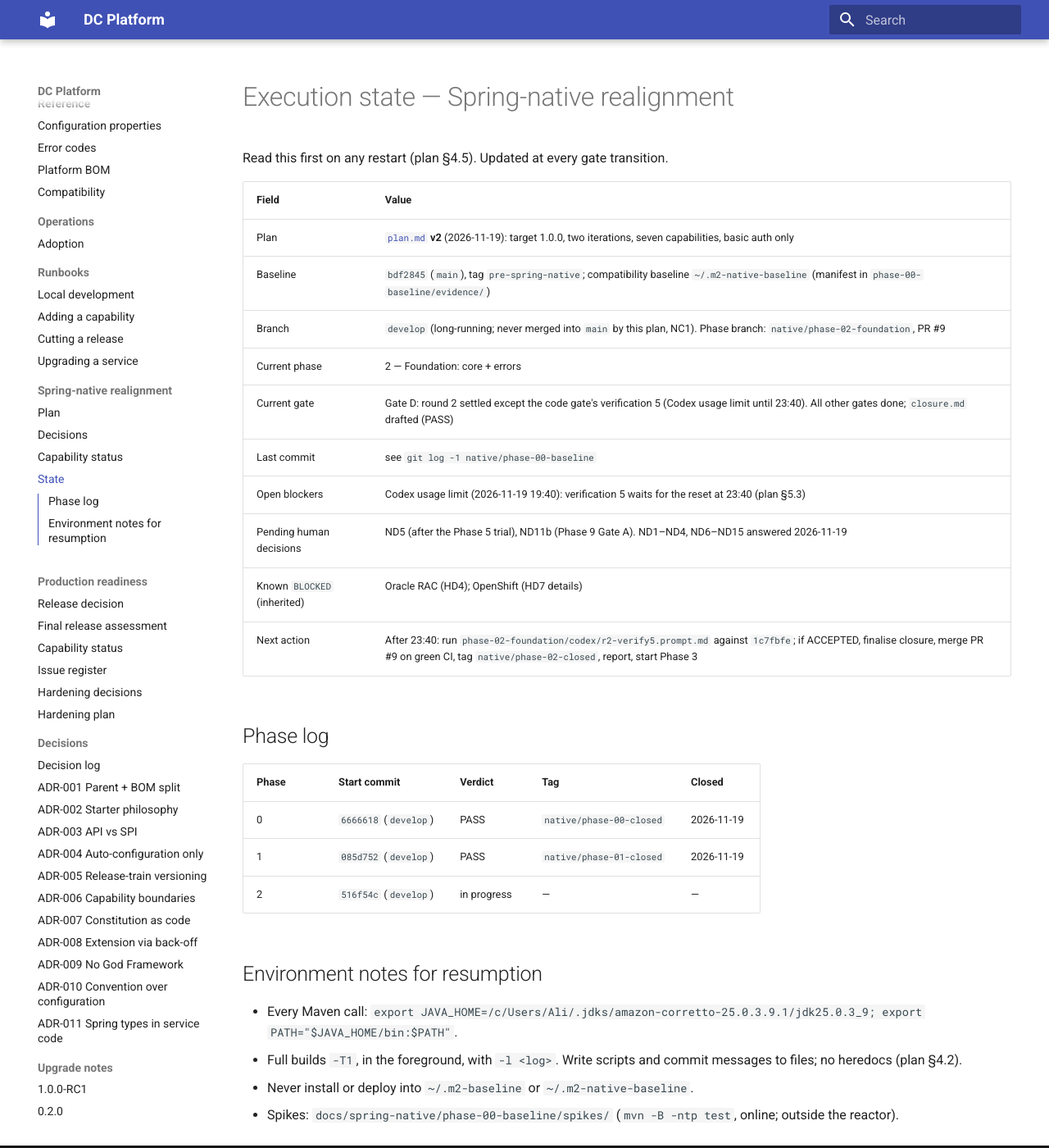
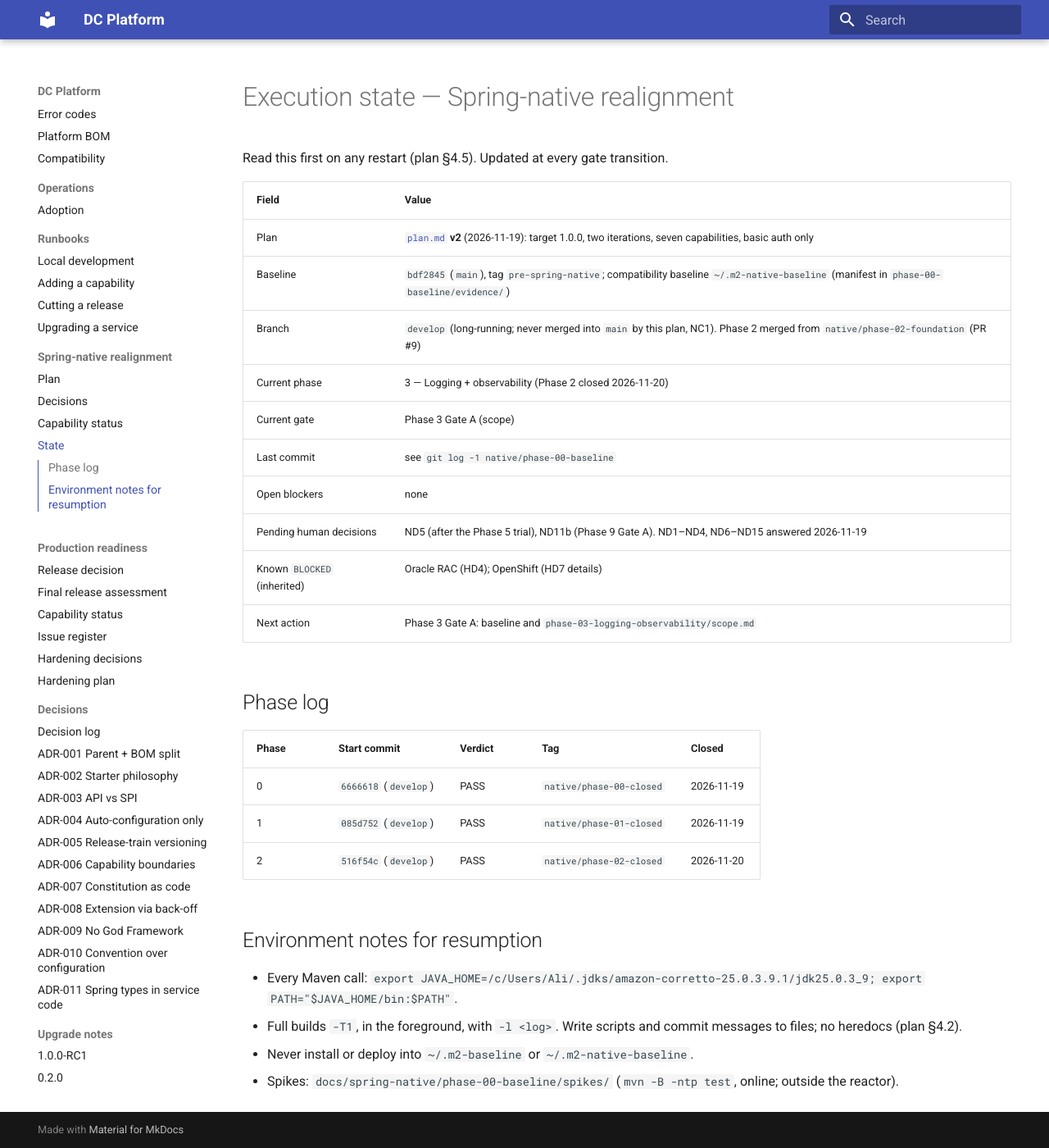
Before and after one commit to muhammadallee/dc-platform, an MkDocs documentation site: the page built from docs/spring-native/STATE.md, in a window 1280 px wide and 1400 px high. Shown: the whole window at 82% size. Built offline with MkDocs 1.6.1 and Material for MkDocs 9.7.7, drawn with Linux system fonts in a browser that asks for light colours.

Commit message:
docs(spring-native): close phase 2, Codex accepts the error-code gate
Verification 15 accepted the code gate at 2737a57 with no escape and no
new defect. Closure verdict PASS; STATE and capability status updated;
decision D140 records the pinned, fail-closed gate.

Co-Authored-By: Claude Opus 5.5 <noreply@anthropic.com>
Claude-Session: https://claude.ai/code/session_0131grQ6pUwFCGZox6ekZHiA

```diff
--- a/docs/spring-native/STATE.md
+++ b/docs/spring-native/STATE.md
@@ -6,14 +6,14 @@ Read this first on any restart (plan §4.5). Updated at every gate transition.
 |---|---|
 | Plan | [`plan.md`](plan.md) **v2** (2026-11-19): target 1.0.0, two iterations, seven capabilities, basic auth only |
 | Baseline | `bdf2845` (`main`), tag `pre-spring-native`; compatibility baseline `~/.m2-native-baseline` (manifest in `phase-00-baseline/evidence/`) |
-| Branch | `develop` (long-running; never merged into `main` by this plan, NC1). Phase branch: `native/phase-02-foundation`, PR #9 |
-| Current phase | 2 — Foundation: core + errors |
-| Current gate | Gate D: round 2 settled except the code gate's verification 5 (Codex usage limit until 23:40). All other gates done; `closure.md` drafted (PASS) |
+| Branch | `develop` (long-running; never merged into `main` by this plan, NC1). Phase 2 merged from `native/phase-02-foundation` (PR #9) |
+| Current phase | 3 — Logging + observability (Phase 2 closed 2026-11-20) |
+| Current gate | Phase 3 Gate A (scope) |
 | Last commit | see `git log -1 native/phase-00-baseline` |
-| Open blockers | Codex usage limit (2026-11-19 19:40): verification 5 waits for the reset at 23:40 (plan §5.3) |
+| Open blockers | none |
 | Pending human decisions | ND5 (after the Phase 5 trial), ND11b (Phase 9 Gate A). ND1–ND4, ND6–ND15 answered 2026-11-19 |
 | Known `BLOCKED` (inherited) | Oracle RAC (HD4); OpenShift (HD7 details) |
-| Next action | After 23:40: run `phase-02-foundation/codex/r2-verify5.prompt.md` against `1c7fbfe`; if ACCEPTED, finalise closure, merge PR #9 on green CI, tag `native/phase-02-closed`, report, start Phase 3 |
+| Next action | Phase 3 Gate A: baseline and `phase-03-logging-observability/scope.md` |
 
 ## Phase log
 
@@ -21,7 +21,7 @@ Read this first on any restart (plan §4.5). Updated at every gate transition.
 |---|---|---|---|---|
 | 0 | `6666618` (`develop`) | PASS | `native/phase-00-closed` | 2026-11-19 |
 | 1 | `085d752` (`develop`) | PASS | `native/phase-01-closed` | 2026-11-19 |
-| 2 | `516f54c` (`develop`) | in progress | — | — |
+| 2 | `516f54c` (`develop`) | PASS | `native/phase-02-closed` | 2026-11-20 |
 
 ## Environment notes for resumption
 
```
Also changed, not shown: docs/decisions/decision-log.md (+6 -0 lines), docs/spring-native/capability-status.md (+1 -1 lines), docs/spring-native/phase-02-foundation/closure.md (+3 -3 lines), docs/spring-native/phase-02-foundation/codex/r2-verify15.out.md (added, +12 -0 lines), docs/spring-native/phase-02-foundation/review-round-2.md (+2 -1 lines).
